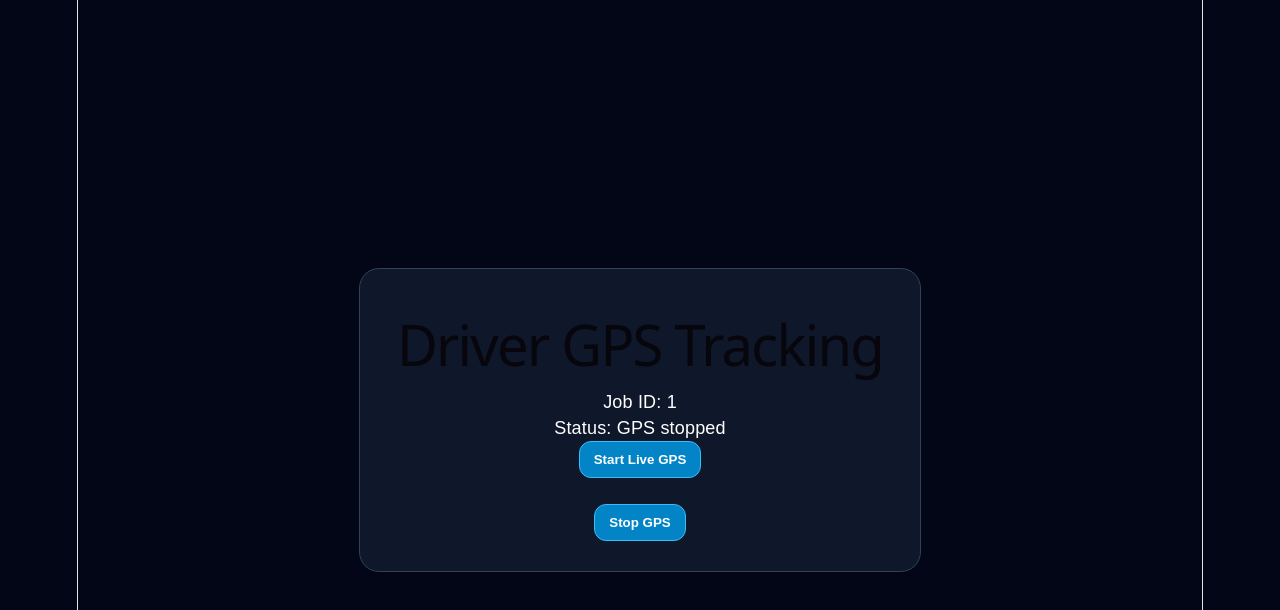
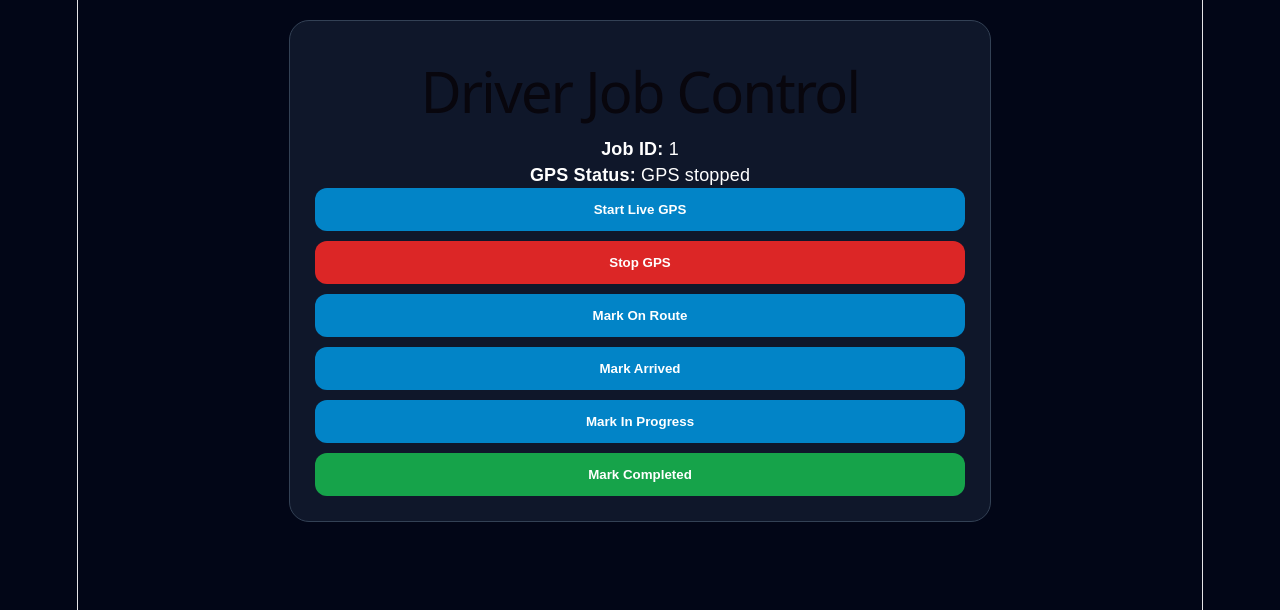
Before and after one commit to mcdowellautoservices/mcdowell-admin-dashboard, a React (Vite) app: page /driver/1 in a window 1280 px wide. Shown: the top 610 px of the page. Built offline with nearby package versions, Linux system fonts and the light colour scheme; no server answers; the database is empty.

Commit message:
Upgrade customer tracking and driver page

```diff
--- a/src/DriverPage.jsx
+++ b/src/DriverPage.jsx
@@ -1,21 +1,40 @@
-import { useState } from "react";
+import { useEffect, useState } from "react";
 import { useParams } from "react-router-dom";
-import { doc, updateDoc, serverTimestamp } from "firebase/firestore";
+import {
+  doc,
+  onSnapshot,
+  updateDoc,
+  serverTimestamp,
+} from "firebase/firestore";
 import { db } from "./firebaseconfig.js";
 
 export default function DriverPage() {
   const { id } = useParams();
+  const [booking, setBooking] = useState(null);
   const [status, setStatus] = useState("GPS stopped");
+  const [watchId, setWatchId] = useState(null);
+
+  useEffect(() => {
+    if (!id) return;
+
+    const unsubscribe = onSnapshot(doc(db, "bookings", id), (docSnap) => {
+      if (docSnap.exists()) {
+        setBooking({ id: docSnap.id, ...docSnap.data() });
+      }
+    });
+
+    return () => unsubscribe();
+  }, [id]);
 
   function startTracking() {
     if (!navigator.geolocation) {
-      alert("GPS not supported");
+      alert("GPS not supported on this device");
       return;
     }
 
     setStatus("Waiting for GPS permission...");
 
-    navigator.geolocation.watchPosition(
+    const gpsWatchId = navigator.geolocation.watchPosition(
       async (position) => {
         await updateDoc(doc(db, "bookings", id), {
           driverLat: position.coords.latitude,
@@ -30,7 +49,7 @@ export default function DriverPage() {
       },
       (error) => {
         setStatus("GPS error");
-        alert(error.message);
+        alert("GPS error: " + error.message);
       },
       {
         enableHighAccuracy: true,
@@ -38,9 +57,16 @@ export default function DriverPage() {
         timeout: 10000,
       }
     );
+
+    setWatchId(gpsWatchId);
   }
 
   async function stopTracking() {
+    if (watchId !== null) {
+      navigator.geolocation.clearWatch(watchId);
+      setWatchId(null);
+    }
+
     await updateDoc(doc(db, "bookings", id), {
       driverTrackingActive: false,
       eta: "Driver tracking stopped",
@@ -51,38 +77,188 @@ export default function DriverPage() {
     setStatus("GPS stopped");
   }
 
+  async function updateStatus(newStatus, etaText) {
+    await updateDoc(doc(db, "bookings", id), {
+      status: newStatus,
+      eta: etaText,
+      updatedAt: serverTimestamp(),
+    });
+  }
+
+  const customerGps =
+    booking?.customerLat && booking?.customerLng
+      ? `https://www.google.com/maps/dir/?api=1&destination=${booking.customerLat},${booking.customerLng}`
+      : null;
+
   return (
     <div
       style={{
         minHeight: "100vh",
         background: "#020617",
         color: "white",
-        display: "flex",
-        justifyContent: "center",
-        alignItems: "center",
         padding: "20px",
       }}
     >
       <div
         style={{
           width: "100%",
-          maxWidth: "500px",
+          maxWidth: "650px",
+          margin: "0 auto",
           background: "#0f172a",
           border: "1px solid #334155",
           borderRadius: "20px",
-          padding: "30px",
-          textAlign: "center",
+          padding: "25px",
         }}
       >
-        <h1>Driver GPS Tracking</h1>
-        <p>Job ID: {id}</p>
-        <p>Status: {status}</p>
+        <h1>Driver Job Control</h1>
 
-        <button onClick={startTracking}>Start Live GPS</button>
-        <br />
-        <br />
-        <button onClick={stopTracking}>Stop GPS</button>
+        <p>
+          <strong>Job ID:</strong> {id}
+        </p>
+
+        <p>
+          <strong>GPS Status:</strong> {status}
+        </p>
+
+        {booking && (
+          <>
+            <div style={{ margin: "20px 0" }}>
+              <p>
+                <strong>Customer:</strong>{" "}
+                {booking.name || booking.customerName || "Customer"}
+              </p>
+
+              <p>
+                <strong>Phone:</strong>{" "}
+                {booking.phone || booking.customerPhone || "N/A"}
+              </p>
+
+              <p>
+                <strong>Vehicle:</strong>{" "}
+                {booking.vehicle || "Not checked"}
+              </p>
+
+              <p>
+                <strong>Registration:</strong>{" "}
+                {booking.registration || booking.reg || "N/A"}
+              </p>
+
+              <p>
+                <strong>Address:</strong>{" "}
+                {booking.address || booking.location || "N/A"}
+              </p>
+
+              <p>
+                <strong>ETA:</strong> {booking.eta || "Awaiting ETA"}
+              </p>
+
+              <p>
+                <strong>Status:</strong> {booking.status || "New booking"}
+              </p>
+            </div>
+
+            <div
+              style={{
+                display: "grid",
+                gap: "10px",
+                marginBottom: "20px",
+              }}
+            >
+              {customerGps ? (
+                <a
+                  href={customerGps}
+                  target="_blank"
+                  rel="noreferrer"
+                  style={linkStyle}
+                >
+                  Navigate To Customer
+                </a>
+              ) : (
+                <button disabled style={disabledButton}>
+                  Customer GPS Not Shared
+                </button>
+              )}
+
+              <a
+                href={`tel:${booking.phone || ""}`}
+                style={linkStyle}
+              >
+                Call Customer
+              </a>
+            </div>
+          </>
+        )}
+
+        <div style={{ display: "grid", gap: "10px" }}>
+          <button onClick={startTracking} style={buttonStyle}>
+            Start Live GPS
+          </button>
+
+          <button onClick={stopTracking} style={dangerButton}>
+            Stop GPS
+          </button>
+
+          <button
+            onClick={() => updateStatus("On Route", "Driver is on route")}
+            style={buttonStyle}
+          >
+            Mark On Route
+          </button>
+
+          <button
+            onClick={() => updateStatus("Arrived", "Driver has arrived")}
+            style={buttonStyle}
+          >
+            Mark Arrived
+          </button>
+
+          <button
+            onClick={() => updateStatus("In Progress", "Work in progress")}
+            style={buttonStyle}
+          >
+            Mark In Progress
+          </button>
+
+          <button
+            onClick={() => updateStatus("Completed", "Completed")}
+            style={successButton}
+          >
+            Mark Completed
+          </button>
+        </div>
       </div>
     </div>
   );
 }
+
+const buttonStyle = {
+  padding: "14px",
+  borderRadius: "12px",
+  border: "none",
+  background: "#0284c7",
+  color: "white",
+  fontWeight: "bold",
+  cursor: "pointer",
+};
+
+const successButton = {
+  ...buttonStyle,
+  background: "#16a34a",
+};
+
+const dangerButton = {
+  ...buttonStyle,
+  background: "#dc2626",
+};
+
+const disabledButton = {
+  ...buttonStyle,
+  background: "#475569",
+  cursor: "not-allowed",
+};
+
+const linkStyle = {
+  ...buttonStyle,
+  textAlign: "center",
+  textDecoration: "none",
+};
```
Also changed, not shown: src/CustomerTracking.jsx (+83 -46 lines).
